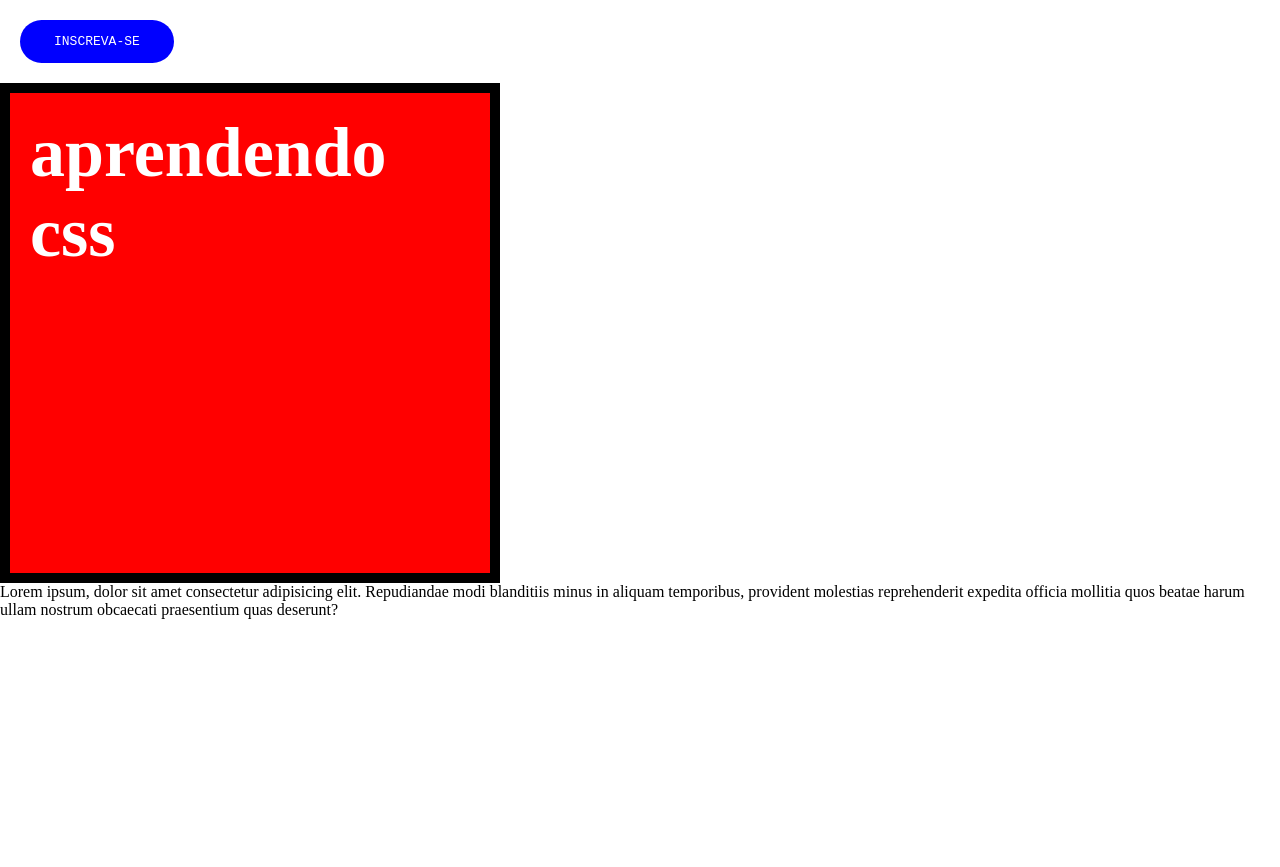
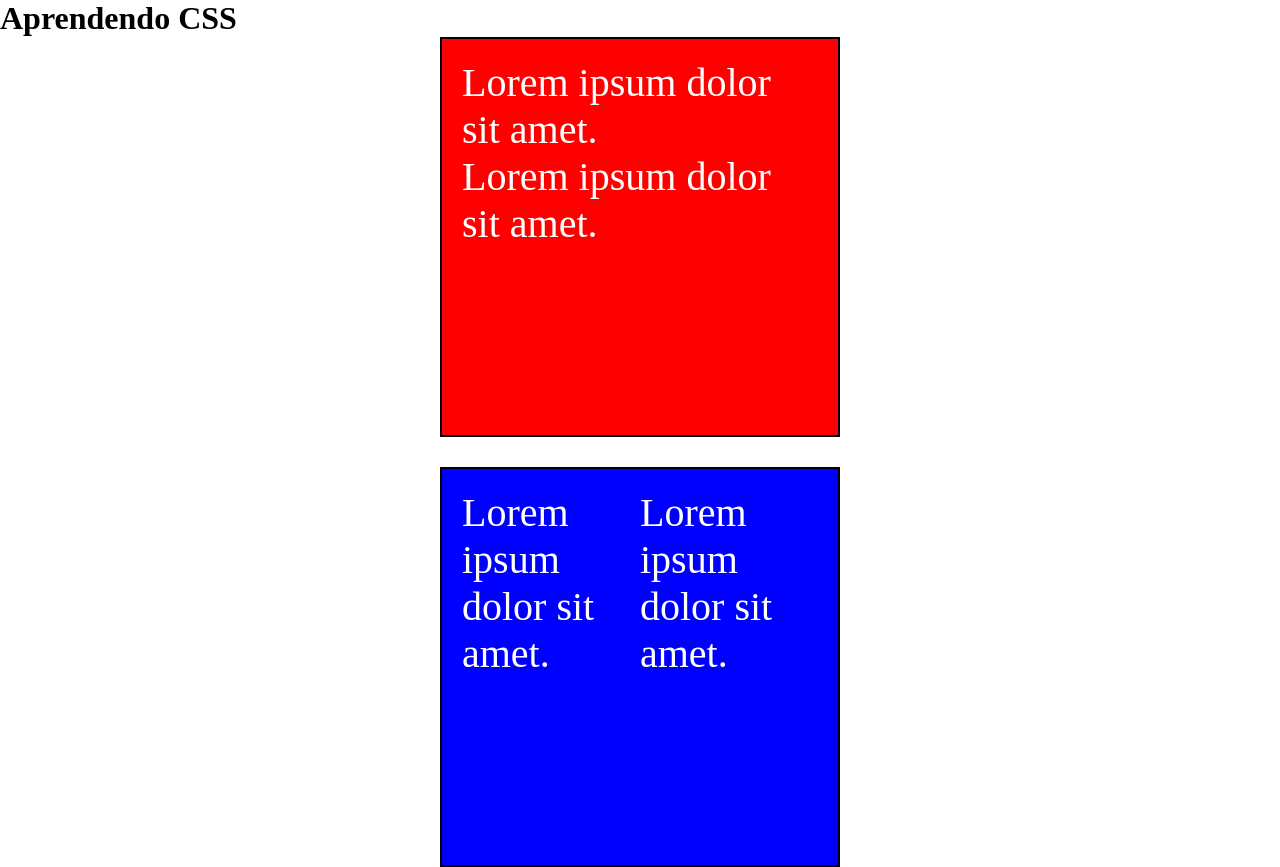
Before and after one commit to joaoJotp/Aprendendo-CSS, a plain HTML site: page index.html in a window 1280 px wide. Before the commit the page ends 800 px from the top, so only its background shows below. Drawn offline with Linux system fonts and the light colour scheme.

Commit message:
Add files via upload

```diff
--- a/index.html
+++ b/index.html
@@ -1,16 +1,26 @@
 <!DOCTYPE html>
 <html lang="pt-br">
+
 <head>
     <meta charset="UTF-8">
     <meta name="viewport" content="width=device-width, initial-scale=1.0">
     <title>Aprendendo CSS</title>
-    <link rel="stylesheet" href="style2.css">
+    <link rel="stylesheet" href="style4.css">
 </head>
+
 <body>
-    <a href="">inscreva-se</a>
-    <h1>aprendendo css</h1>
-
-    <p>Lorem ipsum, dolor sit amet consectetur adipisicing elit. Repudiandae modi blanditiis minus in aliquam temporibus, provident molestias reprehenderit expedita officia mollitia quos beatae harum ullam nostrum obcaecati praesentium quas deserunt?</p>
+   <h1>Aprendendo CSS</h1>
+   <div class="container">
+    <div class ="box"id="box1">
+        <p>Lorem ipsum dolor sit amet.</p>
+        <p>Lorem ipsum dolor sit amet.</p>
+    </div>
+    <div class="box" id="box2">
+        <p>Lorem ipsum dolor sit amet.</p>
+        <p>Lorem ipsum dolor sit amet.</p>
+    </div>
+    </div>
 
 </body>
+
 </html>
--- /dev/null
+++ b/style4.css
@@ -0,0 +1,33 @@
+*{
+    margin: 0px;
+    padding: 0px;
+    box-sizing: border-box;
+}
+
+.container{
+    display: flex;
+    flex-direction: column ;
+    gap: 30px;
+    align-items: center;
+}
+.box{
+    width: 400px;
+    height: 400px;
+    border: 2px solid black;
+    padding: 20px;
+    color: white;
+    font-size: 40px;
+
+}
+
+#box1{
+    background-color: red;
+
+}
+
+#box2{
+    background-color: blue;
+    display: flex;
+
+
+}
```
